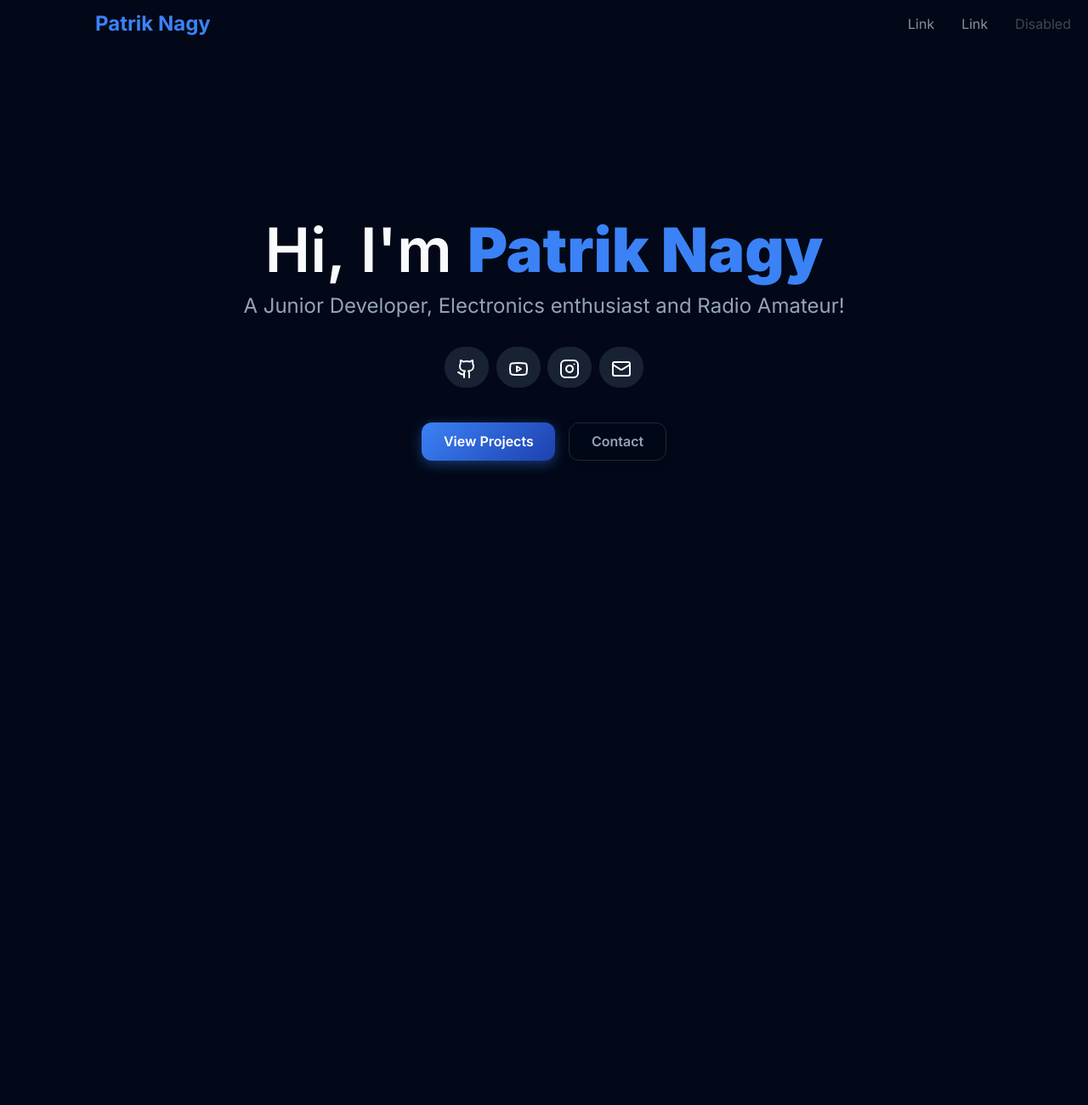
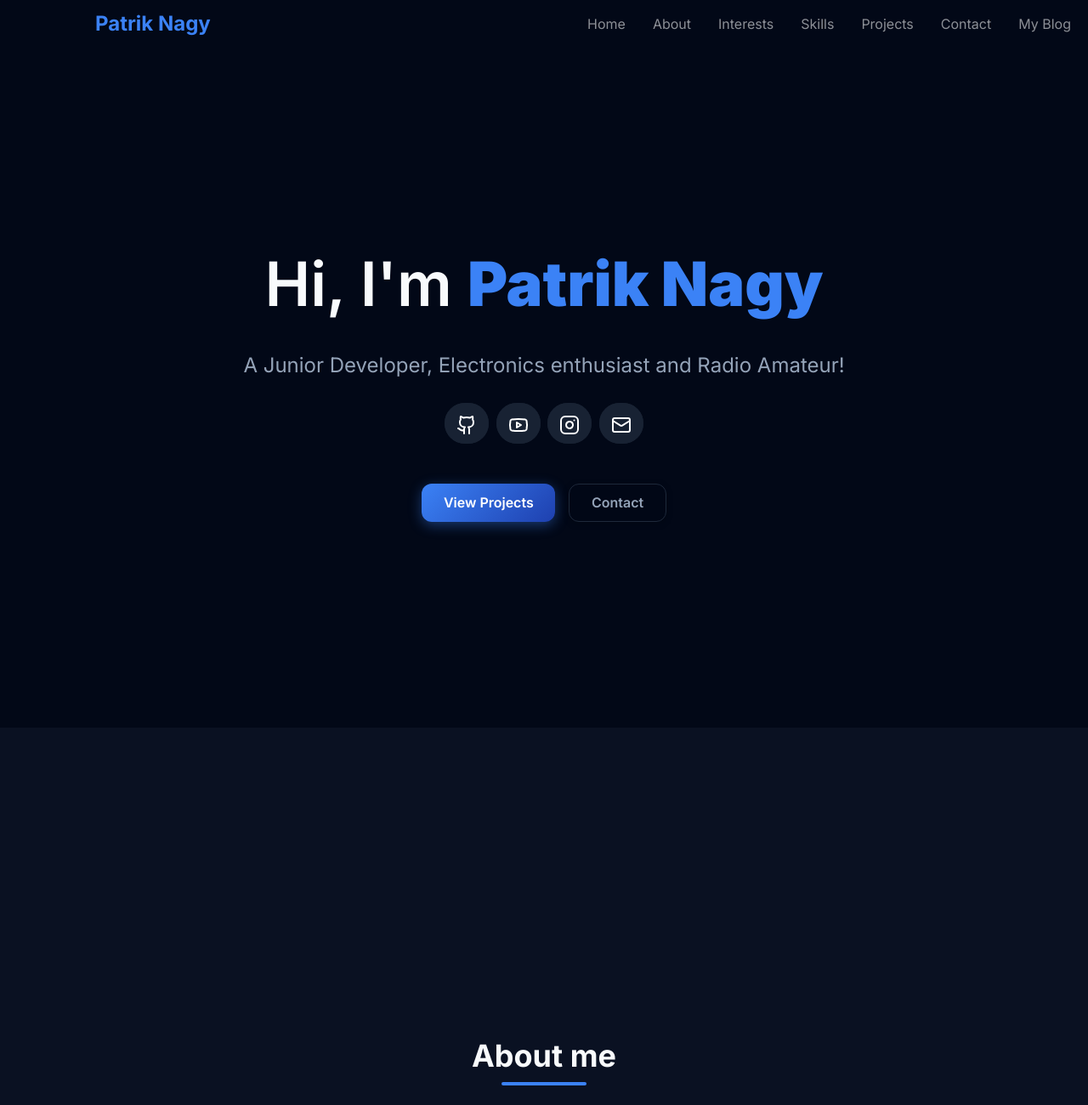
Before and after one commit to Lopastudio/My-Portfolio, a plain HTML site: page index.html in a window 1280 px wide. Shown: the whole page at 85% size. Before the commit the page ends 800 px from the top, so only its background shows below. Drawn offline with nearby package versions, Linux system fonts and the light colour scheme.

Commit message:
next section started

```diff
--- a/index.html
+++ b/index.html
@@ -19,19 +19,24 @@
 </head>
 
 <body class="body">
-    <section>
     <nav class="navbar navbar-expand-sm navbar-dark">
         <div class="container-fluid d-flex justify-content-between align-items-center">
             <p class="mojemeno mb-0">Patrik Nagy</p>
             <ul class="navbar-nav d-flex flex-row gap-3">
-                    <li class="nav-item"><a class="nav-link" href="#">Link</a></li>
-                    <li class="nav-item"><a class="nav-link" href="#">Link</a></li>
-                    <li class="nav-item"><a class="nav-link disabled" href="#">Disabled</a></li>
+                <li class="nav-item"><a class="nav-link" href="#domcek">Home</a></li>
+                <li class="nav-item"><a class="nav-link" href="#about">About</a></li>
+                <li class="nav-item"><a class="nav-link" href="#interests">Interests</a></li>
+                <li class="nav-item"><a class="nav-link" href="#skills">Skills</a></li>
+                <li class="nav-item"><a class="nav-link" href="#projects">Projects</a></li>
+                <li class="nav-item"><a class="nav-link" href="#contact">Contact</a></li>
+                <li class="nav-item"><a class="nav-link" href="https://www.lopastudio.sk/blog/" target="_blank">My
+                        Blog</a></li>
             </ul>
         </div>
 
     </nav>
-        <div class="nadpis-div center">
+    <section class="nadpis">
+        <div class="nadpis-div">
             <h1 class="nadpis-home">
                 Hi, I'm <span style="font-weight: 700;">Patrik Nagy</span>
             </h1>
@@ -67,9 +72,10 @@
                         <line x1="17.5" x2="17.51" y1="6.5" y2="6.5"></line>
                     </svg></a>
 
-                <a class="ikonka-socials" href="mailto:patrik.nagy@lopastudio.sk"><svg xmlns="http://www.w3.org/2000/svg"
-                        width="24" height="24" viewBox="0 0 24 24" fill="none" stroke-width="2" stroke-linecap="round"
-                        stroke-linejoin="round" class="lucide lucide-mail w-6 h-6">
+                <a class="ikonka-socials" href="mailto:patrik.nagy@lopastudio.sk"><svg
+                        xmlns="http://www.w3.org/2000/svg" width="24" height="24" viewBox="0 0 24 24" fill="none"
+                        stroke-width="2" stroke-linecap="round" stroke-linejoin="round"
+                        class="lucide lucide-mail w-6 h-6">
                         <rect width="20" height="16" x="2" y="4" rx="2"></rect>
                         <path d="m22 7-8.97 5.7a1.94 1.94 0 0 1-2.06 0L2 7"></path>
                     </svg></a>
@@ -83,6 +89,12 @@
         </div>
     </section>
 
+    <section class="about">
+        <p class="kapitola-nadpis">About me</p>
+        <div class="divider-nazovkapitoly"></div>
+
+    </section>
+
 </body>
 
 </html>
--- a/style.css
+++ b/style.css
@@ -1,3 +1,8 @@
+html {
+  scroll-behavior: smooth;
+}
+
+
 .body {
     font-family: "Inter", sans-serif;
     font-optical-sizing: auto;
@@ -16,13 +21,15 @@
 }
 
 .center {
-    position: fixed;
-    inset: 0;
     display: flex;
+    flex-direction: column;
     justify-content: center;
     align-items: center;
-    flex-direction: column;
+    text-align: center;
+    padding-top: 5rem;
 }
+
+
 
 
 .nadpis-div {
@@ -32,7 +39,7 @@
 .nadpis-home {
     font-size: 4.5rem;
     line-height: 1;
-    padding-bottom: 10px;
+    padding-bottom: 40px;
     font-weight: 600;
 }
 
@@ -59,11 +66,11 @@
 }
 
 .ikonky-social {
-    padding-top: 2.5%;
+    padding-top: 4%;
 
 }
 .tlacidka-nadpis {
-    padding-top: 4%;
+    padding-top: 8%;
     display: flex;
     gap: 1rem;
     justify-content: center;
@@ -76,7 +83,6 @@
     text-decoration: none;
     border: none;
     cursor: pointer;
-    transition: all 0.3s ease;
     padding: 0.6rem 1.6rem;
     border-radius: 12px;
     display: inline-flex;
@@ -84,7 +90,7 @@
     justify-content: center;
 }
 
-/* Primary button */
+
 .tlacidko {
     background: linear-gradient(135deg, #3B82F6, #1E40AF);
     color: #fff;
@@ -96,7 +102,6 @@
     box-shadow: 0 6px 20px rgba(59, 130, 246, 0.6);
 }
 
-/* Transparent / secondary button */
 .tlacidko-transparent {
     background-color: rgba(0, 8, 23, 0.6);
     border: 1px solid #1E293B;
@@ -110,3 +115,66 @@
     transform: translateY(-2px);
     box-shadow: 0 4px 12px rgba(59, 130, 246, 0.3);
 }
+
+
+/* scrollbar krajší */
+* {
+  scrollbar-width: thin;
+  scrollbar-color: #1E40AF transparent;
+}
+
+*::-webkit-scrollbar {
+  width: 10px;
+}
+
+*::-webkit-scrollbar-track {
+  background: transparent;
+}
+
+*::-webkit-scrollbar-thumb {
+  background-color: #1E40AF;
+  border-radius: 9999px;
+  border: 3px solid transparent;
+  background-clip: content-box;
+}
+
+*::-webkit-scrollbar-thumb:hover {
+  background-color: #1E40AF;
+}
+
+
+section.nadpis {
+    height: 100vh;
+    display: flex;
+    flex-direction: column;
+    justify-content: center;
+    align-items: center;
+    text-align: center;
+}
+
+section.about {
+    height: 100vh;
+    display: flex;
+    flex-direction: column;
+    justify-content: center;
+    align-items: center;
+    text-align: center;
+    background-color: #0A1122;
+}
+
+.divider-nazovkapitoly {
+    width: 100px;
+    height: 4px;
+    background-color: #3B82F6;
+    border-radius: 4px;
+    margin-top: 4px;
+    margin-bottom: 20px;
+}
+
+
+
+.kapitola-nadpis{
+    font-size: 36px;
+    margin: 0;
+    font-weight: 700;
+}
```
Lines whose indentation alone changed are shown as unchanged.
